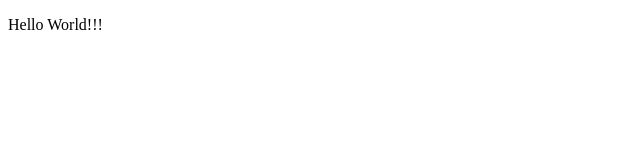
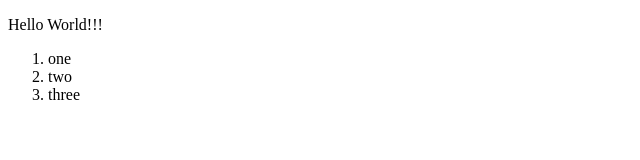
Before and after one commit to VathanakSol/myGithub, a plain HTML site: page index.html in a window 1280 px wide. Shown: the whole page, without its empty margins (0-640 px from the left). Drawn offline with Linux system fonts and the light colour scheme.

Commit message:
modify existing files

```diff
--- a/index.html
+++ b/index.html
@@ -7,5 +7,10 @@
   </head>
   <body>
     <p>Hello World!!!</p>
+    <ol>
+      <li>one</li>
+      <li>two</li>
+      <li>three</li>
+    </ol>
   </body>
 </html>
--- a/index.js
+++ b/index.js
@@ -1 +1,2 @@
 alert("Hello World!");
+console.log("Welcome to github!");
```
